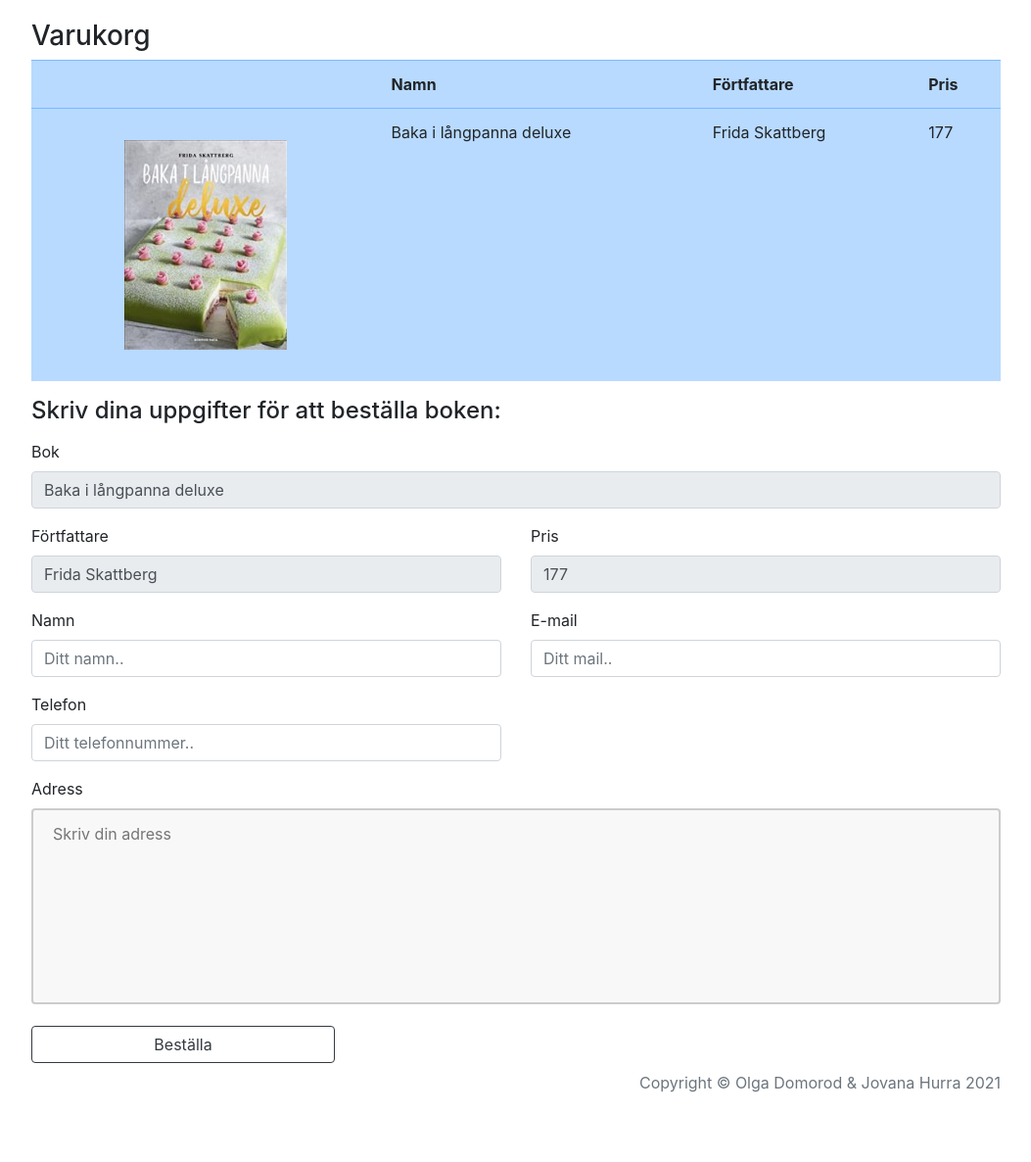
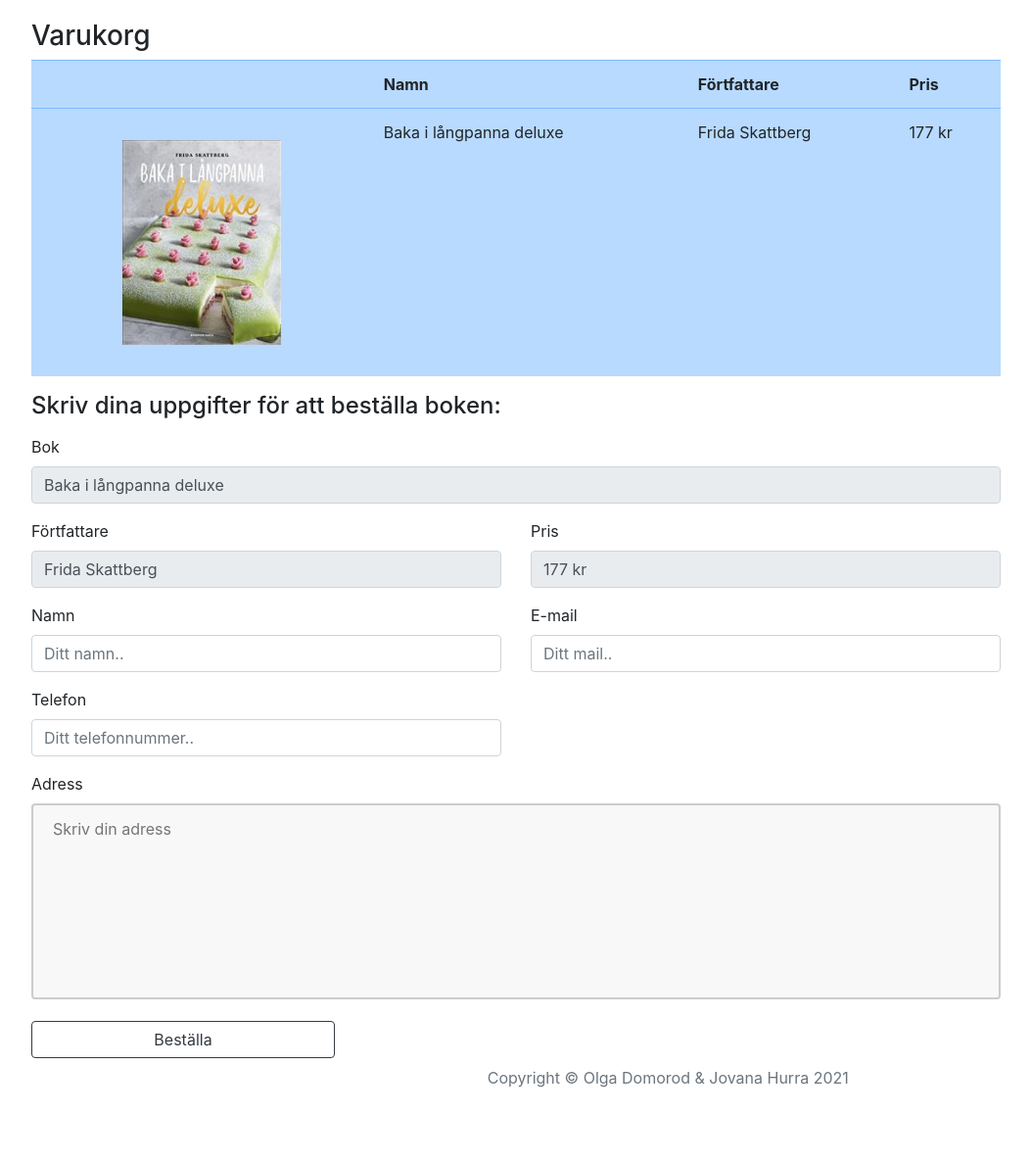
Before and after one commit to jovanahurra/Projektarbete, a PHP site: page /Databasteknik21/buy/index.php?product_id=1 in a window 1280 px wide. Shown: the part 64-1250 px from the top of the page at 98% size, without its empty margins (113-1166 px from the left). After the commit the page ends 1174 px from the top, so only its background shows below. Run offline with PHP 8.4, Linux system fonts and the light colour scheme; data comes from the database, SQL or seed files in the repository.

Commit message:
order confirmation

```diff
--- a/buy/createOrder.php
+++ b/buy/createOrder.php
@@ -1,5 +1,4 @@
 <?php
-
 require_once('../database.php');
 
 $title = "";
@@ -7,13 +6,13 @@ $author = "";
 $price = "";
 $id = "";
 
+
 if ($_SERVER["REQUEST_METHOD"] == "GET") {
 
     $productID = $_GET['product_id'];
     $stmt = $conn->prepare("SELECT *, authors.author
                         FROM (products INNER JOIN authors ON products.author = authors.authors_id)
                         WHERE products.product_id = $productID");
-
     $stmt->execute();
     $result = $stmt->fetchAll();
 
@@ -30,14 +29,13 @@ if ($_SERVER["REQUEST_METHOD"] == "GET") {
   ";
 
     foreach ($result as $key => $value) {
-
         $id = $value['product_id'];  // Detta är en primärnyckel
         $table .= "
       <tr>
           <td><img src='../images/$value[image]' style='width: 50%'></td>
           <td>$value[title]</td>
           <td>$value[author]</td>
-          <td>$value[price]</td>
+          <td>$value[price] kr</td>
      </tr>
   ";
         $title = $value['title'];
@@ -45,10 +43,8 @@ if ($_SERVER["REQUEST_METHOD"] == "GET") {
         $price = $value['price'];
     }
     $table .= "</table>";
-
     echo $table;
 }
-
 ?>
 
 <h4>Skriv dina uppgifter för att beställa boken:</h4>
@@ -58,20 +54,18 @@ if ($_SERVER["REQUEST_METHOD"] == "GET") {
 
     <div class="col-md-12 my-2">
         <label for="bok">Bok</label>
-        <input type="text" id="bok" class="form-control" name="bok" value="<?php echo $title ?>" readonly>
+        <input type="text" id="book" class="form-control" name="book" value="<?php echo $title ?>" readonly>
     </div>
 
     <div class="col-md-6 my-2">
         <label for="author">Förtfattare</label>
-        <input type="text" id="author" class="form-control" name="Författare" value="<?php echo $author ?>" readonly>
+        <input type="text" id="author" class="form-control" name="author" value="<?php echo $author ?>" readonly>
     </div>
 
     <div class="col-md-6 my-2">
         <label for="price">Pris</label>
-        <input type="text" id="price" class="form-control" name="Pris" value="<?php echo $price ?>" readonly>
+        <input type="text" id="price" class="form-control" name="price" value="<?php echo $price . ' kr' ?>" readonly>
     </div>
-
-
 
     <div class="col-md-6 my-2">
         <label for="name">Namn</label>
--- a/buy/footer.php
+++ b/buy/footer.php
@@ -1,5 +1,8 @@
 <hr>
-  <footer class="text-center text-muted">
+  <footer class="text-center text-muted" style="display: table;
+    text-align: center;
+    margin-left: auto;
+    margin-right: auto">
     Copyright &copy; Olga Domorod & Jovana Hurra <?php echo date('Y'); ?>
   </footer>
 
--- a/buy/header.php
+++ b/buy/header.php
@@ -36,7 +36,7 @@
     <div class="container">
       <a class="navbar-brand" href="../index.php">Home</a>
       <a class="navbar-brand" href="../contactForm/index.php" target='_blank'>Kontakt</a>
-      <a href="/Databasteknik21/Projektarbete/contactForm/Admin/index.php" class="btn btn-primary btn-lg" role="button">Admin</a>
+      <a href="../contactForm/Admin/index.php" class="btn btn-primary btn-lg" role="button">Admin</a>
     </div>
   </nav>
 
--- a/contactForm/Admin/delete.php
+++ b/contactForm/Admin/delete.php
@@ -22,7 +22,7 @@ $rowCount = $stmt->rowCount();
 require_once("admin.php");
 
 $message = "<div class='alert alert-danger' role='alert'>
-                <p>$rowCount rad har raderats!</p>
+                <p>$rowCount meddelande har raderats!</p>
             </div>";
 
 echo $message;
--- a/index.php
+++ b/index.php
@@ -63,7 +63,7 @@ echo $html;
 ?>
 
 <hr>
-<footer class="text-center text-muted">
+<footer class="text-center text-muted" style="display: table; text-align: center; margin-left: auto;margin-right: auto">
  Copyright &copy; Olga Domorod & Jovana Hurra <?php echo date('Y'); ?>
 </footer>
 
```
Also changed, not shown: buy/confirmSida.php (+18 -20 lines).
